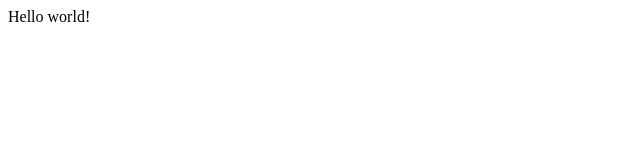
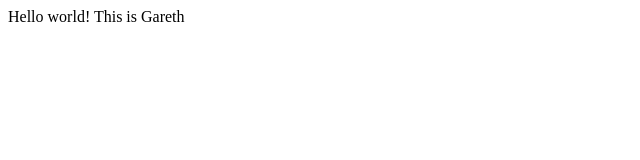
Before and after one commit to KevinWang611/learning_html, a plain HTML site: page index.html in a window 1280 px wide. Shown: the whole page, without its empty margins (0-640 px from the left). Drawn offline with Linux system fonts and the light colour scheme.

Commit message:
added hello from Gareth

```diff
--- a/index.html
+++ b/index.html
@@ -4,6 +4,6 @@
 	<title> Learning with Team B on Thursday</title>
 </head>
 <body>
-Hello world!
+Hello world! This is Gareth
 </body>
 </html>
```
